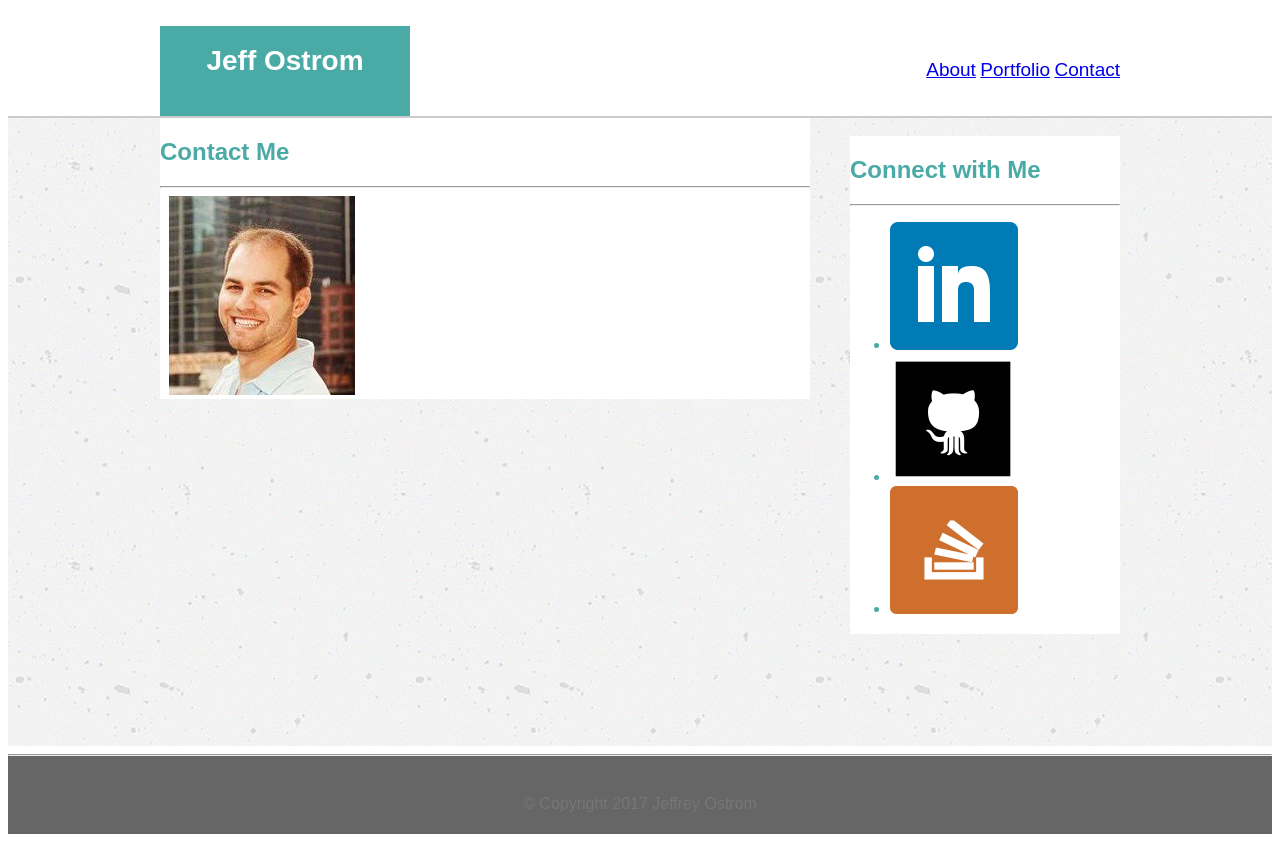
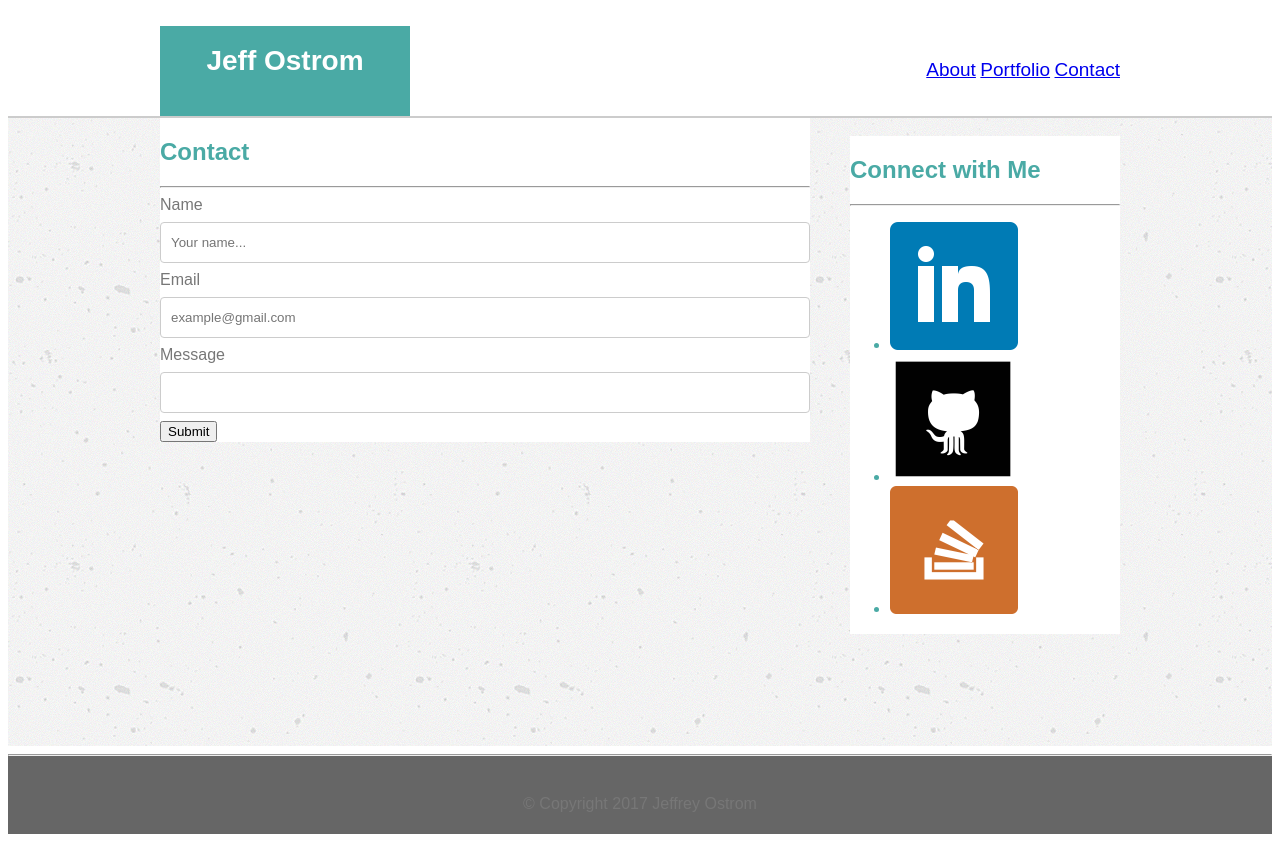
Before and after one commit to JeffOstrom/Basic-Portfolio, a plain HTML site: page contact.html in a window 1280 px wide. Drawn offline with Linux system fonts and the light colour scheme.

Commit message:
Contact form

```diff
--- a/assets/css/style.css
+++ b/assets/css/style.css
@@ -105,3 +105,17 @@ footer {
 	margin: 0;
 	color: #777777;
 }
+
+input[type=text], select {
+    width: 100%;
+    padding: 12px 10px;
+    margin: 8px 0;
+    display: inline-block;
+    border: 1px solid #ccc;
+    border-radius: 4px;
+    box-sizing: border-box;
+}
+
+input[type= submit] select {
+	color: red;
+}
--- a/contact.html
+++ b/contact.html
@@ -25,13 +25,21 @@
 	<div class="wrapper">
 		<div class="content">
 			 <div class="main">
-				<h2>Contact Me</h2>
+				<h2>Contact</h2>
 				<hr>
-				<!--image-->
-			 	<img src="assets/images/jeff.jpg" alt="Jeff Photo">
-				<!--Bio About Me-->
 
+			<form action="/action_page.php">
+    			<label for="name">Name</label>
+    			<input type="text" id="name" name="name" placeholder="Your name...">
 
+    			<label for="email">Email</label>
+    			<input type="text" id="email" name="email" placeholder="example@gmail.com">
+
+    			<label for="Message">Message</label>
+    			<input type="text" id="message name="message">
+
+    			<input type="submit" value="Submit">
+  			</form>
 			</div>
 			<div class="side">
 				<h2>Connect with Me</h2>
```
Also changed, not shown: portfolio.html (+1 -3 lines).
